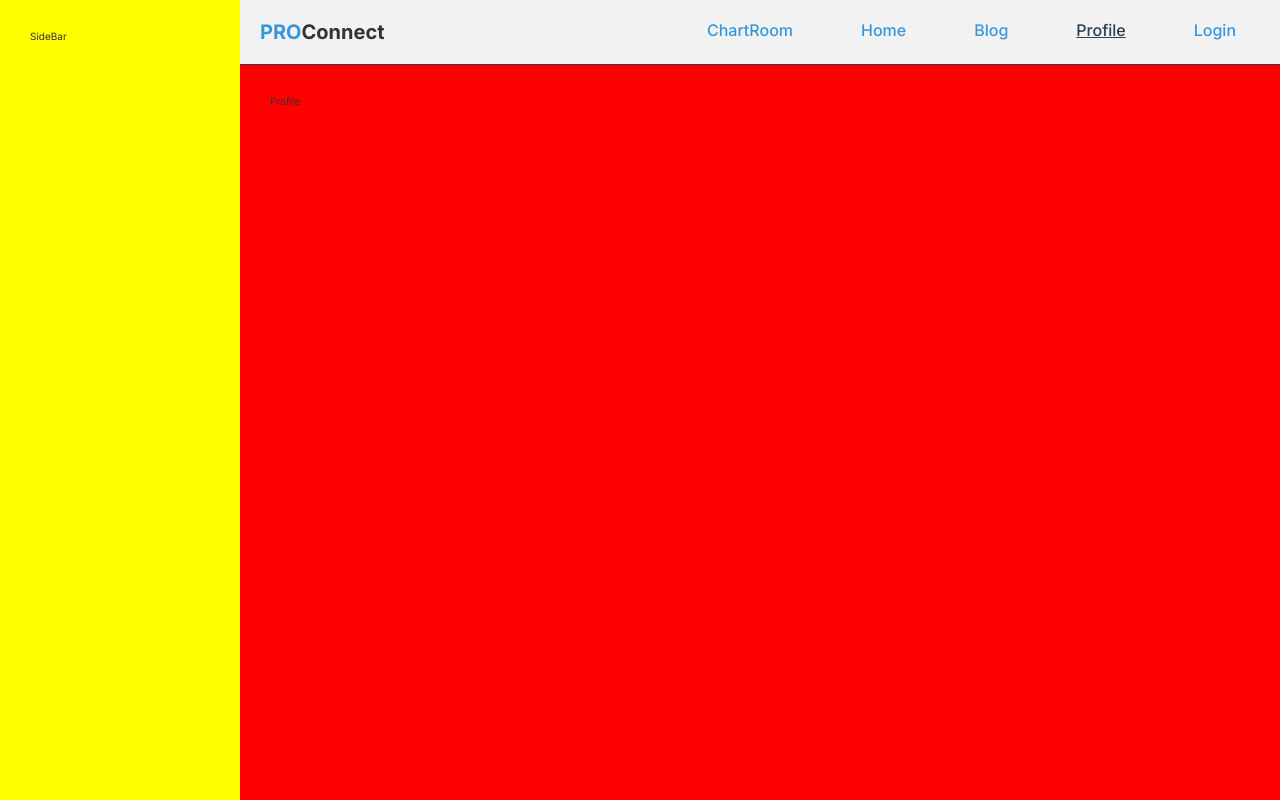
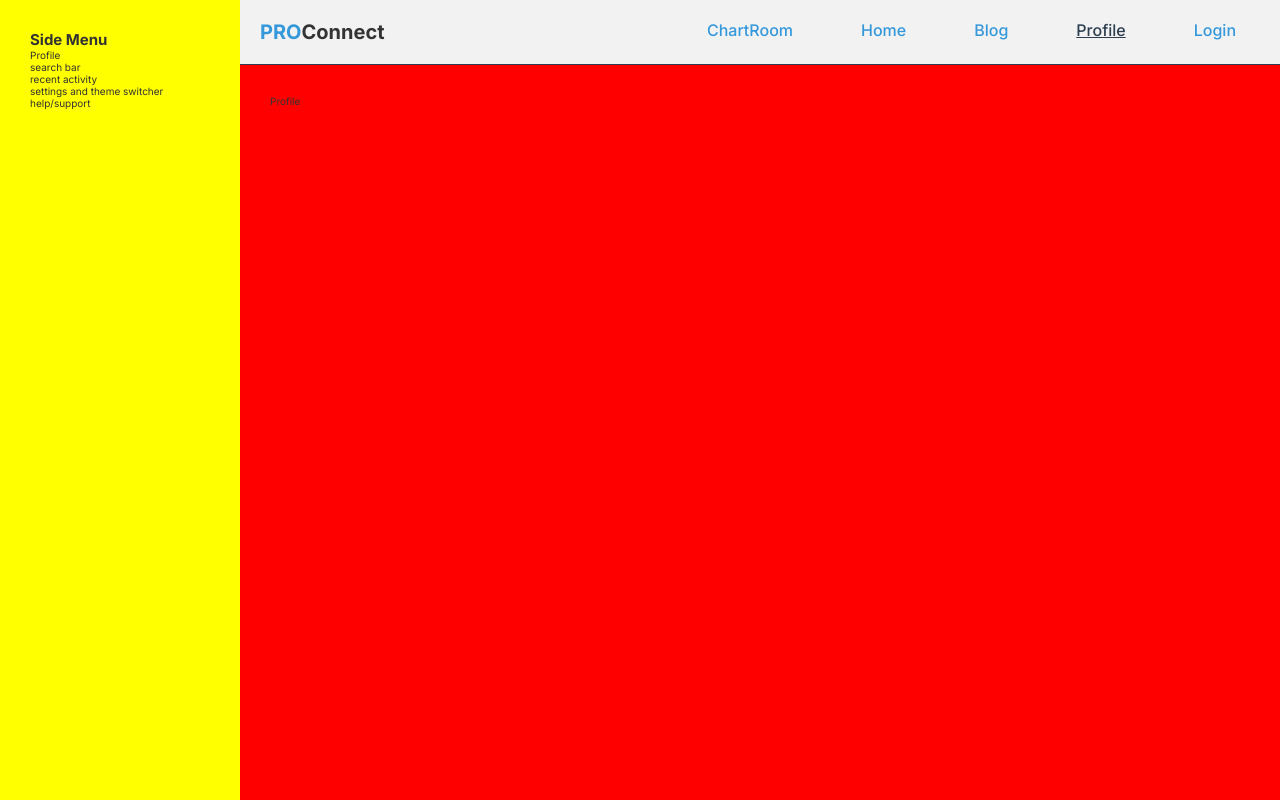
Before and after one commit to SsimbwaJoshua/proconnect, a React (Vite) app: page /profile in a window 1280 px wide. Built offline with nearby package versions, Linux system fonts and the light colour scheme.

Commit message:
added features

```diff
--- /dev/null
+++ b/src/features/Profile.jsx
@@ -0,0 +1,3 @@
+export default function Profile() {
+  return <div>Profile</div>;
+}
--- a/src/ui/SideBar.jsx
+++ b/src/ui/SideBar.jsx
@@ -7,18 +7,26 @@ const StyledSideBar = styled.aside`
 `;
 
 export default function SideBar() {
-  return <StyledSideBar>SideBar </StyledSideBar>;
+  return (
+    <StyledSideBar>
+      <h2>Side Menu</h2>
+      <p>Profile</p>
+      <p>search bar</p>
+      <p>recent activity</p>
+      <p> settings and theme switcher</p>
+      <p>help/support</p>
+    </StyledSideBar>
+  );
 }
 
 // Collapse/Expand:
+// Notifications:
 
 // Submenus:
 
 // User Profile:
 // A user profile section with the user's name, avatar, or profile picture. This can include options for account settings, preferences, or logging out.
 // Search Bar:
-
-// Notifications:
 
 // If the application involves notifications, a sidebar might display a section for recent notifications or alerts.
 // Dashboard Overview:
```
Also changed, not shown: src/features/BlogPost.jsx (added), src/features/Chartroom.jsx (added), src/features/TalentMatching.jsx (added).
